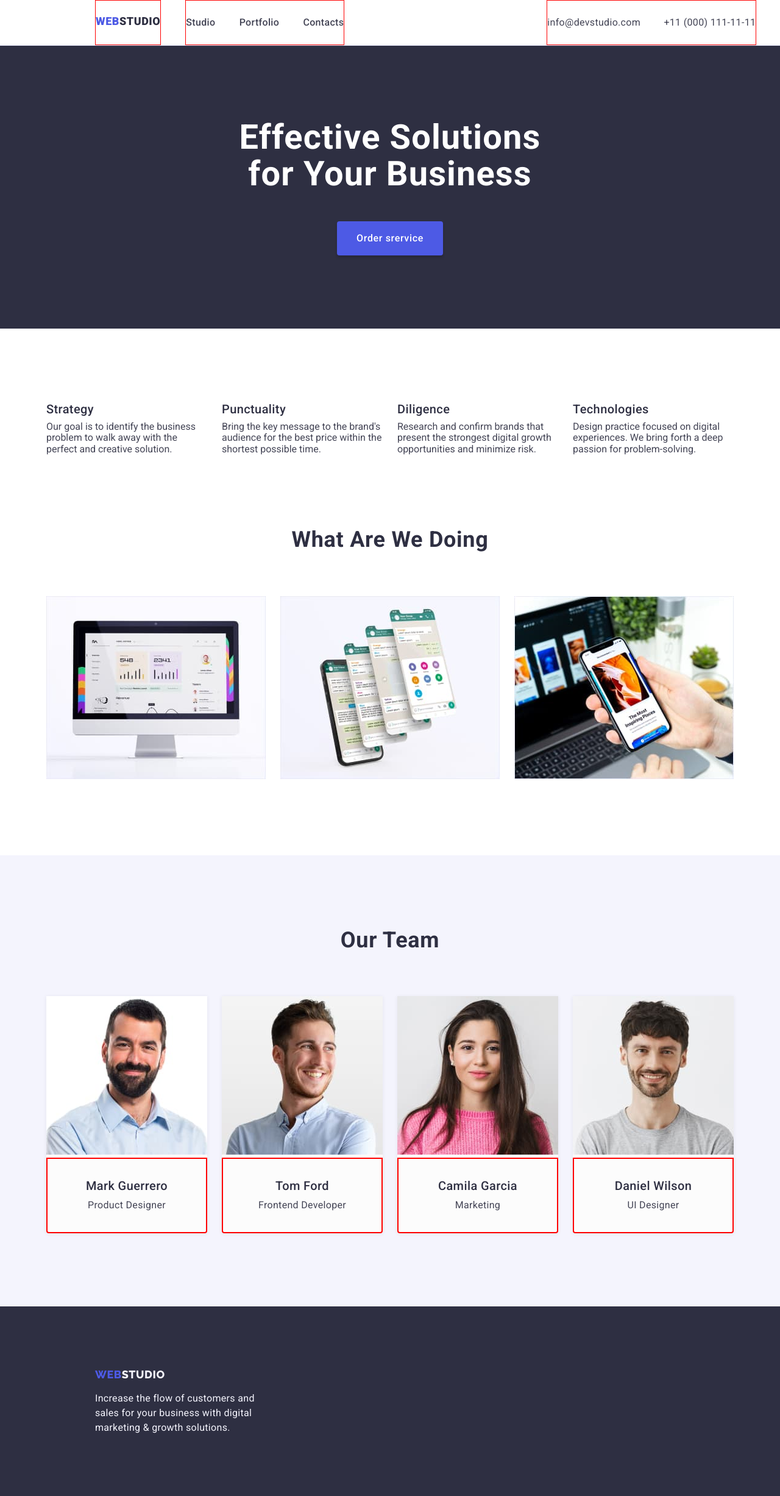
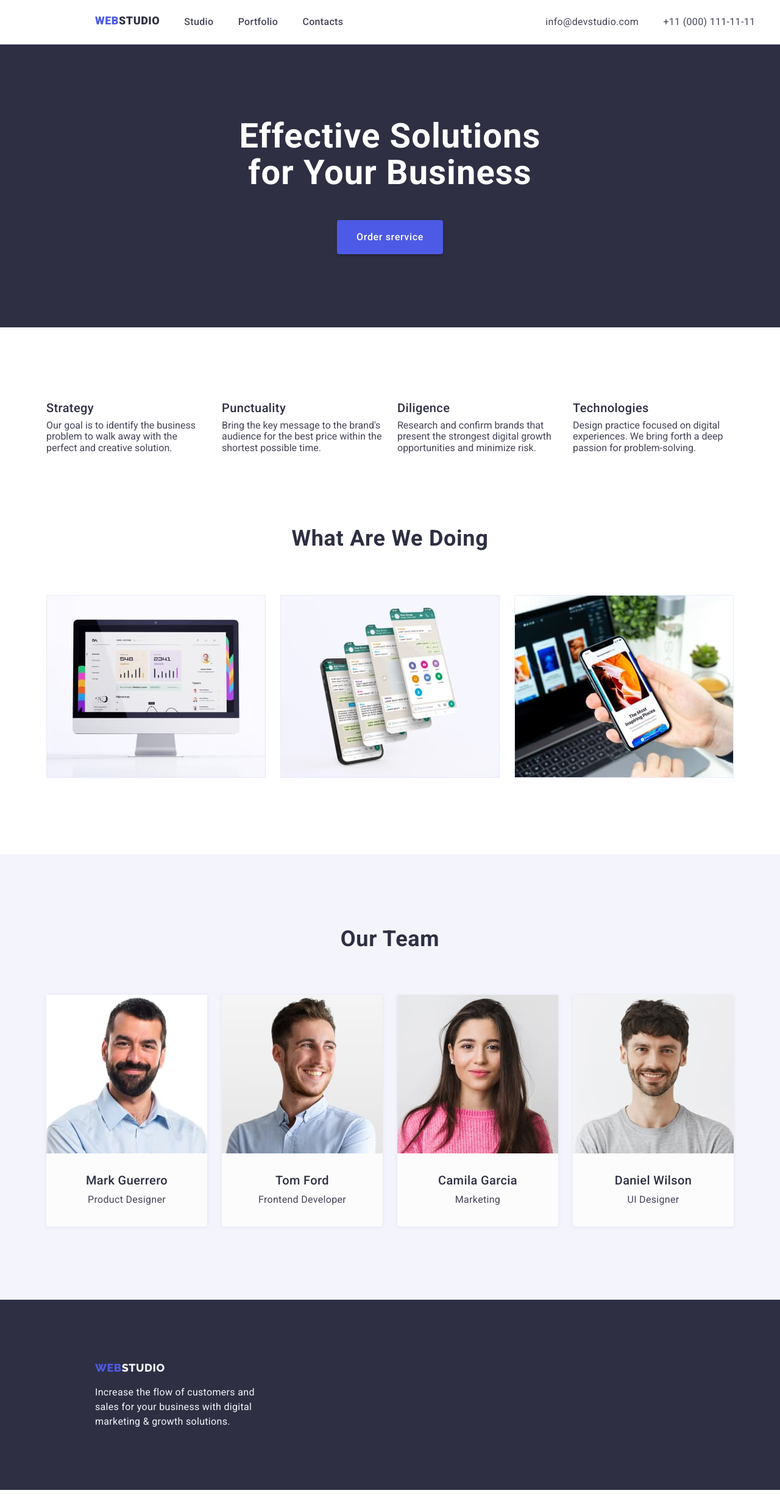
Before and after one commit to Mati220186/FSOn15-goit-markup-hw-03, a plain HTML site: page index.html in a window 1280 px wide. Shown: the whole page at 61% size. Drawn offline with nearby package versions, Linux system fonts and the light colour scheme.

Commit message:
Update16-8-23v3

```diff
--- a/css/index.css
+++ b/css/index.css
@@ -57,10 +57,10 @@ a {
   color: var(--dark);
 }
 
-.studio-logo:hover,
+/*.studio-logo:hover,
 .studio-logo:focus {
   color: var(--pressed-state);
-}
+}*/
 .list-style {
   list-style: none;
 }
@@ -246,7 +246,6 @@ a {
   margin-left: 156px;
   padding-top: 24px;
   padding-bottom: 24px;
-  border: 1px solid red;
 }
 /*container 3*/
 .container-links-top-line {
@@ -256,7 +255,6 @@ a {
   padding-top: 24px;
   padding-bottom: 24px;
   justify-content: space-between;
-  border: 1px solid red;
 }
 /*container 4*/
 .container-address-top-line {
@@ -266,7 +264,6 @@ a {
   padding-top: 24px;
   padding-bottom: 24px;
   justify-content: space-between;
-  border: 1px solid red;
 }
 .section-padding {
   padding-top: 120px;
@@ -313,6 +310,7 @@ a {
   box-shadow: 0px 1px 6px 0px rgba(46, 47, 66, 0.08);
   gap: 0;
   background-color: var(--modal-background);
+  line-height: 0;
 }
 .container-section3-child:last-child {
   margin-right: 0;
@@ -327,8 +325,7 @@ a {
   border-radius: 0px 0px 4px 4px;
   padding-top: 32px;
   padding-bottom: 32px;
-  border: 2px solid red;
-  margin: 0;
+
   /*padding: 32px auto 32px auto;*/
 }
 .image-card {
```
